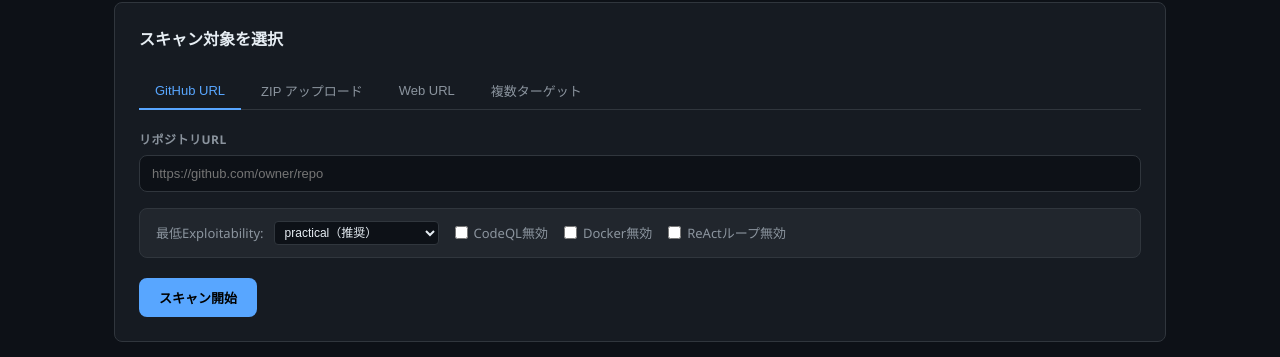
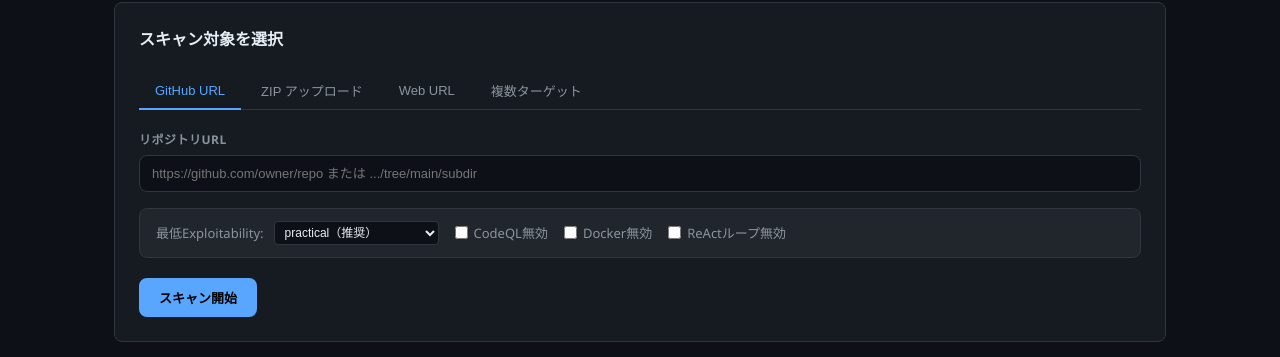
Before and after one commit to yoojpn/phaino-ai, a FastAPI app: template oracle/templates/index.html in a window 1280 px wide. Shown: the part 84-441 px from the top of the page. Run offline with FastAPI, Linux system fonts and the light colour scheme; the template is opened without the code that fills it, so the values that code supplies are empty; parts of the project's set-up code (start-up, migrations or seed data) failed here and were passed over.

Commit message:
update placeholder for subdir support

```diff
--- a/cf-pages/index.html
+++ b/cf-pages/index.html
@@ -463,7 +463,7 @@
       <form id="form-github">
         <div class="form-group">
           <label>リポジトリURL</label>
-          <input type="url" name="repo_url" placeholder="https://github.com/owner/repo" required>
+          <input type="url" name="repo_url" placeholder="https://github.com/owner/repo または .../tree/main/subdir" required>
         </div>
         <div class="form-options">
 <label>最低Exploitability:
--- a/oracle/templates/index.html
+++ b/oracle/templates/index.html
@@ -463,7 +463,7 @@
       <form id="form-github">
         <div class="form-group">
           <label>リポジトリURL</label>
-          <input type="url" name="repo_url" placeholder="https://github.com/owner/repo" required>
+          <input type="url" name="repo_url" placeholder="https://github.com/owner/repo または .../tree/main/subdir" required>
         </div>
         <div class="form-options">
 <label>最低Exploitability:
```
